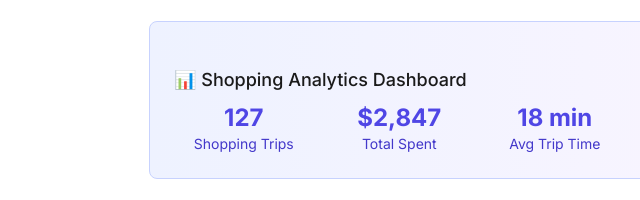
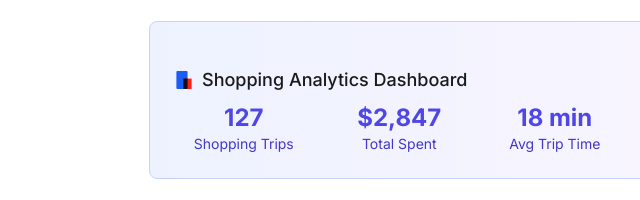
Before and after one commit to ShopisMarket/ShopisWiki, an Astro site: page /user-guide/shopping-lists in a window 1280 px wide. Shown: the part 3893-4093 px from the top of the page, 171-811 px from the left. Built offline with nearby package versions, Linux system fonts and the light colour scheme; Astro itself is replaced by a stand-in of ours.

Commit message:
Updated shopping-lists.astro

```diff
--- a/src/pages/user-guide/shopping-lists.astro
+++ b/src/pages/user-guide/shopping-lists.astro
@@ -289,7 +289,15 @@ const headings = [
   </p>
 
   <div class="my-6 bg-gradient-to-r from-indigo-50 to-purple-50 dark:from-indigo-900/20 dark:to-purple-900/20 p-6 rounded-lg border border-indigo-200 dark:border-indigo-800">
-    <h4 class="text-lg font-semibold mb-4 text-indigo-800 dark:text-indigo-300">📊 Shopping Analytics Dashboard</h4>
+    <h4 class="flex items-center gap-2 text-lg font-semibold mb-4 text-indigo-800 dark:text-indigo-300">
+  <svg class="w-5 h-5 inline-block" viewBox="0 0 20 20" xmlns="http://www.w3.org/2000/svg">
+    <rect class="cls-2" height="18" rx="1" width="11.18" x="2.39" y="1" fill="#1b5cf3"/>
+    <rect class="cls-3" height="10.43" width="8.28" x="9.33" y="8.57" fill="#f92115"/>
+    <path class="cls-4" d="M13.57,18V8.57H9.33V19h3.24A1,1,0,0,0,13.57,18Z" fill="#190d15"/>
+  </svg>
+  Shopping Analytics Dashboard
+</h4>
+
     <div class="grid grid-cols-1 md:grid-cols-4 gap-4">
       <div class="text-center">
         <div class="text-2xl font-bold text-indigo-600 dark:text-indigo-400">127</div>
```
